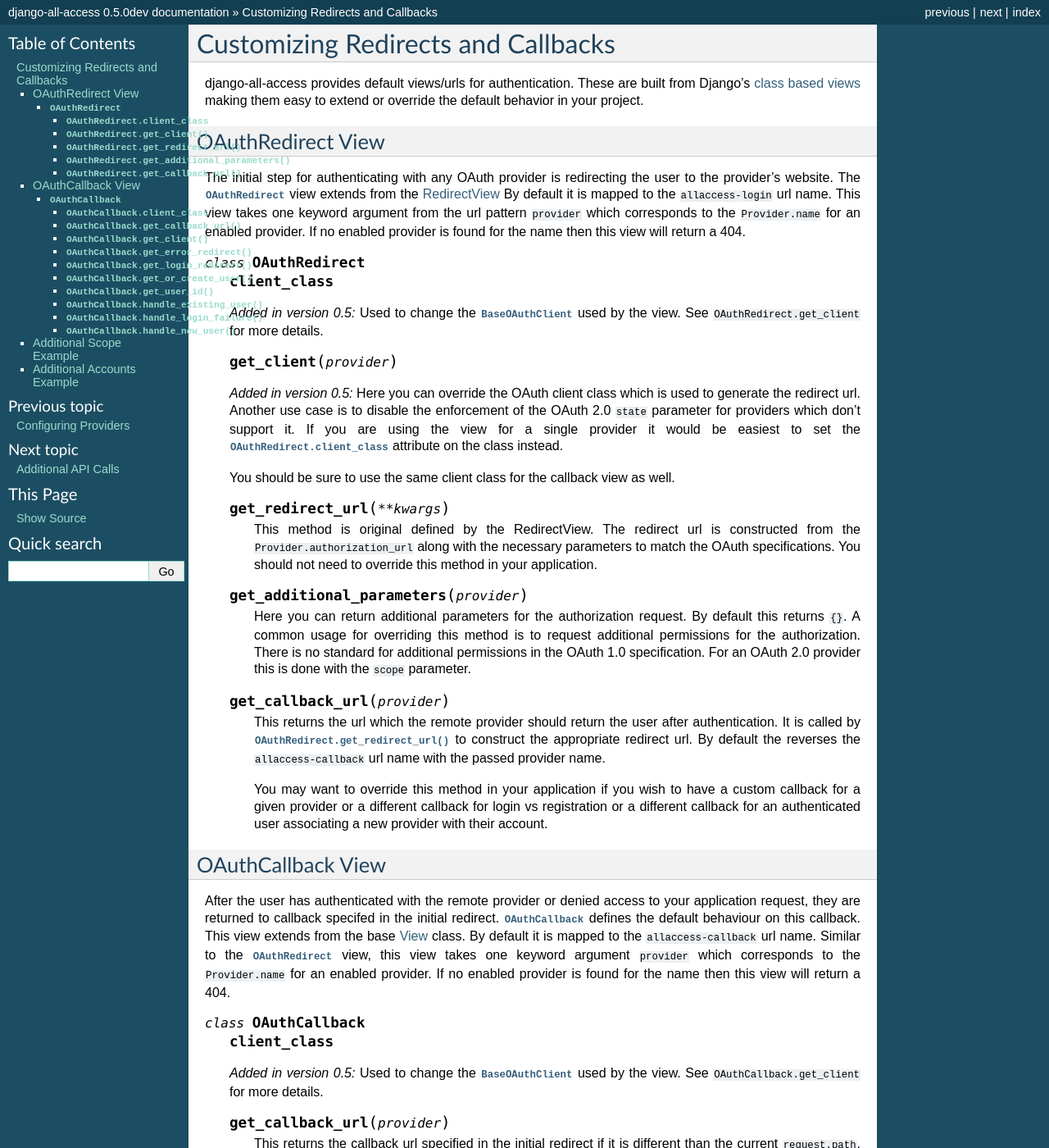
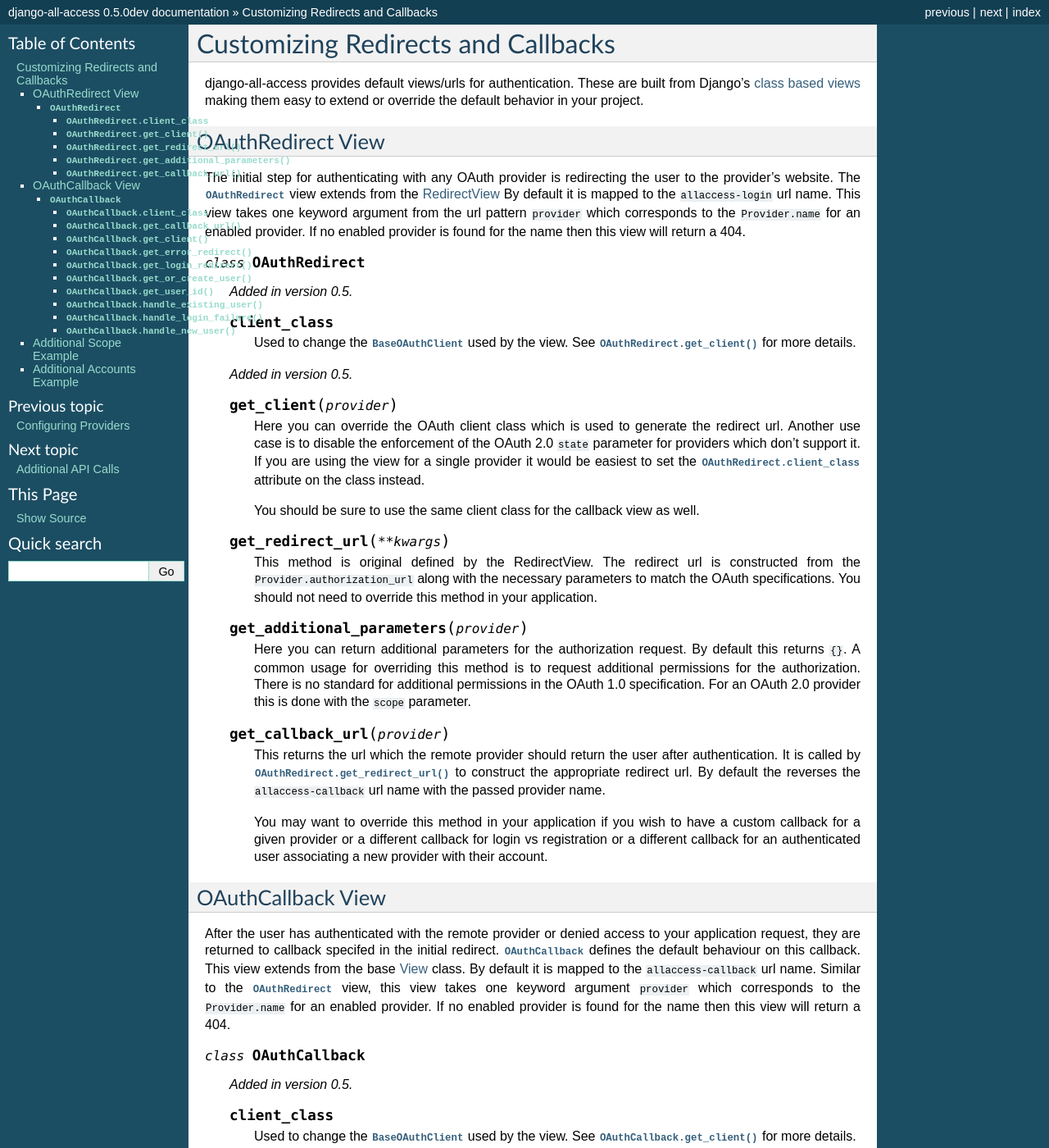
Before and after one commit to mlavin/django-all-access, a Sphinx documentation site: the page built from docs/customize-views.rst, in a window 1280 px wide and 1400 px high. Shown: the whole window at 82% size. Built offline with Sphinx 7.4.7, drawn with Linux system fonts in a browser that asks for light colours; cross-references to code outside the pages are shown as plain code; part of the change alters nothing that is shown; some of the changed text lies outside the part shown.

```diff
--- a/docs/customize-views.rst
+++ b/docs/customize-views.rst
@@ -19,14 +19,15 @@ will return a 404.
 
 .. class:: OAuthRedirect()
 
+    .. versionadded:: 0.5
     .. attribute:: client_class
-    .. versionadded:: 0.5
+
 
         Used to change the :py:class:`BaseOAuthClient` used by the view. See
-        :py:method:`OAuthRedirect.get_client` for more details.
+        :py:meth:`OAuthRedirect.get_client` for more details.
 
+    .. versionadded:: 0.5
     .. method:: get_client(provider)
-    .. versionadded:: 0.5
 
         Here you can override the OAuth client class which is used to generate the
         redirect url. Another use case is to disable the enforcement of the OAuth 2.0
@@ -77,11 +78,12 @@ for an enabled provider. If no enabled provider is found for the name then this
 
 .. class:: OAuthCallback()
 
+    .. versionadded:: 0.5
     .. attribute:: client_class
-    .. versionadded:: 0.5
+
 
         Used to change the :py:class:`BaseOAuthClient` used by the view. See
-        :py:method:`OAuthCallback.get_client` for more details.
+        :py:meth:`OAuthCallback.get_client` for more details.
 
     .. method:: get_callback_url(provider)
 
@@ -90,8 +92,8 @@ for an enabled provider. If no enabled provider is found for the name then this
         and this view will return ``None``. You will most likely not need to change this
         in your project.
 
+    .. versionadded:: 0.5
     .. method:: get_client(provider)
-    .. versionadded:: 0.5
 
         Here you can override the OAuth client class which is used to fetch the access
         token and user information. Another use case is to disable the enforcement of
```
